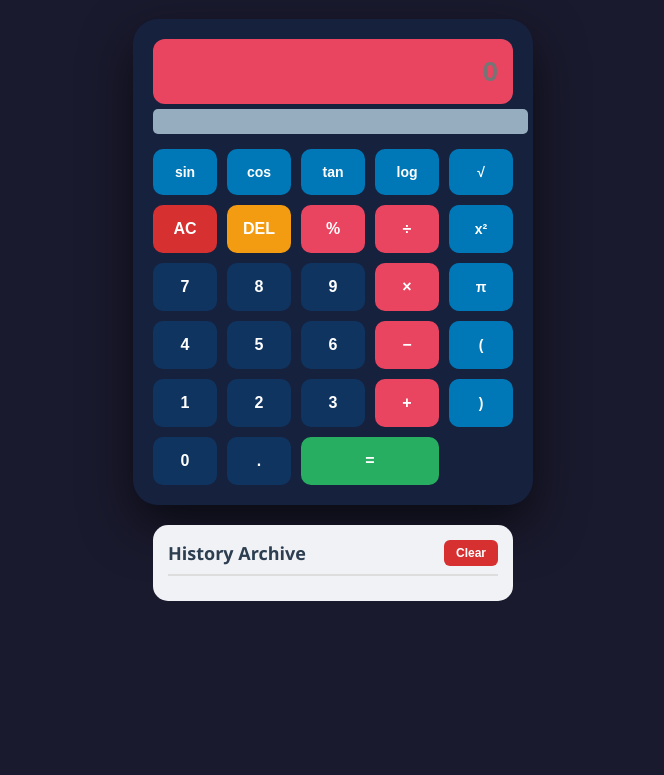
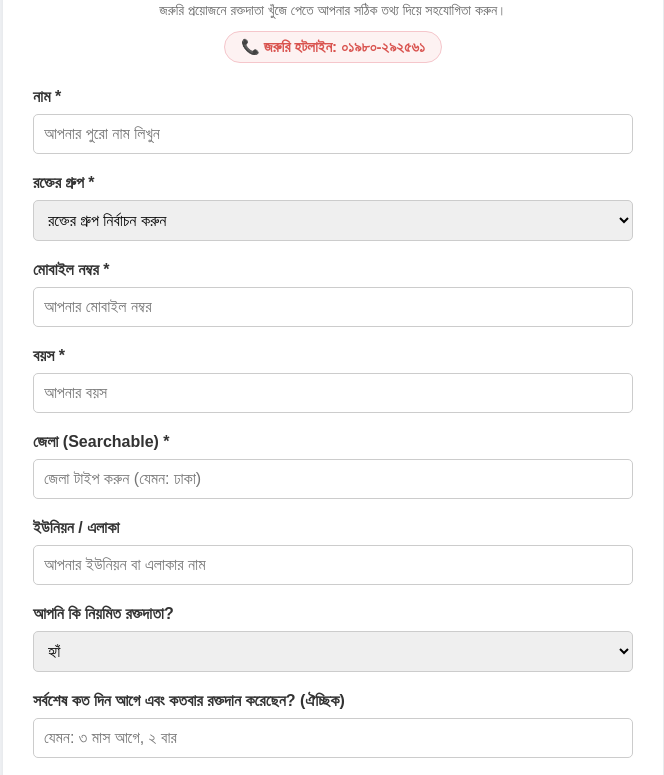
Before and after one commit to ranadevloper/rokto-dan, a plain HTML site: page index.html in a window 1280 px wide. Shown: the part 110-885 px from the top of the page, without its empty margins (307-971 px from the left). Before the commit the page ends 840 px from the top, so only its background shows below. Drawn offline with Linux system fonts and the light colour scheme.

Commit message:
Revise index.html for blood donor registration form
Updated the HTML structure and content for a blood donor registration form, including styles and form fields.

```diff
--- a/index.html
+++ b/index.html
@@ -1,196 +1,157 @@
 <!DOCTYPE html>
-<html lang="en">
+<html lang="bn">
 <head>
     <meta charset="UTF-8">
     <meta name="viewport" content="width=device-width, initial-scale=1.0">
-    <title>Rana Bhai's Pro Scientific Calculator</title>
+    <title>রক্তদাতা ও জরুরি তথ্য নিবন্ধন ফর্ম</title>
     <style>
-        body { font-family: 'Segoe UI', sans-serif; display: flex; flex-direction: column; align-items: center; justify-content: center; min-height: 100vh; background-color: #1a1a2e; margin: 0; padding: 20px; }
-        .calculator { background-color: #16213e; padding: 20px; border-radius: 25px; box-shadow: 0 20px 50px rgba(0,0,0,0.6); width: 360px; }
-
-        #display { width: 100%; height: 65px; font-size: 28px; text-align: right; margin-bottom: 5px; padding: 15px; border: none; border-radius: 12px; background: #e94560; color: white; box-sizing: border-box; font-weight: bold; }
-        #realTimeResult { width: 100%; height: 25px; font-size: 18px; text-align: right; color: #0f3460; margin-bottom: 15px; font-weight: bold; padding-right: 15px; background: #95adbe; border-radius: 5px; display: flex; align-items: center; justify-content: flex-end; }
-
-        .buttons { display: grid; grid-template-columns: repeat(5, 1fr); gap: 10px; }
-
-        button { padding: 15px 5px; font-size: 16px; border: none; border-radius: 10px; cursor: pointer; transition: 0.2s; background-color: #0f3460; color: white; font-weight: 600; }
-        button:hover { background-color: #533483; transform: translateY(-2px); }
-
-        .operator { background-color: #e94560; }
-        .sci-btn { background-color: #0077b6; font-size: 14px; }
-        .equal { background-color: #27ae60; grid-column: span 2; }
-        .clear { background-color: #d63031; }
-        .del { background-color: #f39c12; }
-
-        .history-container { width: 360px; margin-top: 20px; background: #f1f2f6; border-radius: 15px; padding: 15px; box-sizing: border-box; }
-        .history-header { display: flex; justify-content: space-between; align-items: center; border-bottom: 2px solid #ddd; padding-bottom: 8px; margin-bottom: 10px; }
-        .history-header h3 { margin: 0; font-size: 18px; color: #2c3e50; }
-        .clear-history-btn { background: #d63031; color: white; border: none; padding: 6px 12px; border-radius: 6px; cursor: pointer; font-size: 12px; }
-        #historyList { max-height: 180px; overflow-y: auto; }
-        .history-item { font-size: 14px; color: #333; padding: 8px 0; border-bottom: 1px solid #ccc; }
+        body { font-family: 'SolaimanLipi', Arial, sans-serif; background-color: #f4f6f9; margin: 0; padding: 20px; color: #333; }
+        .container { max-width: 600px; background: #fff; margin: 0 auto; padding: 30px; border-radius: 10px; box-shadow: 0 4px 10px rgba(0,0,0,0.1); }
+        h2 { text-align: center; color: #d9534f; margin-bottom: 5px; }
+        p.subtitle { text-align: center; color: #666; margin-bottom: 12px; font-size: 14px; }
+        .hotline-box { text-align: center; margin-bottom: 25px; }
+        .hotline-badge { display: inline-block; background-color: #fdf2f2; color: #d9534f; border: 1px solid #f5c6cb; padding: 6px 16px; border-radius: 20px; font-weight: bold; font-size: 15px; text-decoration: none; }
+        .hotline-badge:hover { background-color: #d9534f; color: #fff; }
+        .form-group { margin-bottom: 20px; }
+        label { display: block; margin-bottom: 8px; font-weight: bold; }
+        input, select, textarea { width: 100%; padding: 10px; border: 1px solid #ccc; border-radius: 5px; font-size: 16px; box-sizing: border-box; }
+        button { background-color: #d9534f; color: white; border: none; padding: 12px 20px; font-size: 18px; border-radius: 5px; cursor: pointer; width: 100%; font-weight: bold; }
+        button:hover { background-color: #c9302c; }
     </style>
 </head>
 <body>
 
-<div class="calculator">
-    <input type="text" id="display" placeholder="0" disabled>
-    <div id="realTimeResult"></div>
+<div class="container">
+    <h2>রক্তদাতা ও জরুরি তথ্য নিবন্ধন ফর্ম</h2>
+    <p class="subtitle">জরুরি প্রয়োজনে রক্তদাতা খুঁজে পেতে আপনার সঠিক তথ্য দিয়ে সহযোগিতা করুন।</p>
 
-    <div class="buttons">
-        <button class="sci-btn" onclick="sciCalc('sin')">sin</button>
-        <button class="sci-btn" onclick="sciCalc('cos')">cos</button>
-        <button class="sci-btn" onclick="sciCalc('tan')">tan</button>
-        <button class="sci-btn" onclick="sciCalc('log')">log</button>
-        <button class="sci-btn" onclick="sciCalc('sqrt')">√</button>
+    <div class="hotline-box">
+        <a href="tel:01980292561" class="hotline-badge">📞 জরুরি হটলাইন: ০১৯৮০-২৯২৫৬১</a>
+    </div>
 
-        <button class="clear" onclick="clearDisplay()">AC</button>
-        <button class="del" onclick="deleteLast()">DEL</button>
-        <button class="operator" onclick="addToDisplay('%')">%</button>
-        <button class="operator" onclick="addToDisplay('/')">÷</button>
-        <button class="sci-btn" onclick="sciCalc('pow')">x²</button>
+    <form id="donorForm">
+        <div class="form-group">
+            <label>নাম *</label>
+            <input type="text" name="name" required placeholder="আপনার পুরো নাম লিখুন">
+        </div>
 
-        <button onclick="addToDisplay('7')">7</button>
-        <button onclick="addToDisplay('8')">8</button>
-        <button onclick="addToDisplay('9')">9</button>
-        <button class="operator" onclick="addToDisplay('*')">×</button>
-        <button class="sci-btn" onclick="sciCalc('pi')">π</button>
+        <div class="form-group">
+            <label>রক্তের গ্রুপ *</label>
+            <select name="bloodGroup" required>
+                <option value="">রক্তের গ্রুপ নির্বাচন করুন</option>
+                <option value="A+">A+</option>
+                <option value="A-">A-</option>
+                <option value="B+">B+</option>
+                <option value="B-">B-</option>
+                <option value="O+">O+</option>
+                <option value="O-">O-</option>
+                <option value="AB+">AB+</option>
+                <option value="AB-">AB-</option>
+            </select>
+        </div>
 
-        <button onclick="addToDisplay('4')">4</button>
-        <button onclick="addToDisplay('5')">5</button>
-        <button onclick="addToDisplay('6')">6</button>
-        <button class="operator" onclick="addToDisplay('-')">−</button>
-        <button class="sci-btn" onclick="addToDisplay('(')">(</button>
+        <div class="form-group">
+            <label>মোবাইল নম্বর *</label>
+            <input type="tel" name="phone" required placeholder="আপনার মোবাইল নম্বর">
+        </div>
 
-        <button onclick="addToDisplay('1')">1</button>
-        <button onclick="addToDisplay('2')">2</button>
-        <button onclick="addToDisplay('3')">3</button>
-        <button class="operator" onclick="addToDisplay('+')">+</button>
-        <button class="sci-btn" onclick="addToDisplay(')')">)</button>
+        <div class="form-group">
+            <label>বয়স *</label>
+            <input type="number" name="age" required placeholder="আপনার বয়স">
+        </div>
 
-        <button onclick="addToDisplay('0')">0</button>
-        <button onclick="addToDisplay('.')">.</button>
-        <button class="equal" onclick="finalCalculate()">=</button>
-    </div>
+        <div class="form-group">
+            <label>জেলা (Searchable) *</label>
+            <input type="text" name="district" required placeholder="জেলা টাইপ করুন (যেমন: ঢাকা)" list="districtList">
+            <datalist id="districtList">
+                <option value="ঢাকা (Dhaka)">
+                <option value="ফরিদপুর (Faridpur)">
+                <option value="গাজীপুর (Gazipur)">
+                <option value="গোপালগঞ্জ (Gopalganj)">
+                <option value="কিশোরগঞ্জ (Kishoreganj)">
+                <option value="মাদারীপুর (Madaripur)">
+                <option value="মানিকগঞ্জ (Manikganj)">
+                <option value="মুন্সীগঞ্জ (Munshiganj)">
+                <option value="নারায়ণগঞ্জ (Narayanganj)">
+                <option value="নরসিংদী (Narsingdi)">
+                <option value="রাজবাড়ী (Rajbari)">
+                <option value="শরীয়তপুর (Shariatpur)">
+                <option value="টাঙ্গাইল (Tangail)">
+                <option value="বাগেরহাট (Bagerhat)">
+                <option value="চুয়াডাঙ্গা (Chuadanga)">
+                <option value="যশোর (Jashore)">
+                <option value="ঝিনাইদহ (Jhenaidah)">
+                <option value="খুলনা (Khulna)">
+                <option value="কুষ্টিয়া (Kushtia)">
+                <option value="মাগুরা (Magura)">
+                <option value="মেহেরপুর (Meherpur)">
+                <option value="নড়াইল (Narail)">
+                <option value="সাতক্ষীরা (Satkhira)">
+                <option value="বগুড়া (Bogura)">
+                <option value="জয়পুরহাট (Joypurhat)">
+                <option value="নওগাঁ (Naogaon)">
+                <option value="নাটোর (Natore)">
+                <option value="চাঁপাইনবাবগঞ্জ (Chapainawabganj)">
+                <option value="পাবনা (Pabna)">
+                <option value="রাজশাহী (Rajshahi)">
+                <option value="সিরাজগঞ্জ (Sirajganj)">
+                <option value="দিনাজপুর (Dinajpur)">
+                <option value="গাইবান্ধা (Gaibandha)">
+                <option value="কুড়িগ্রাম (Kurigram)">
+                <option value="লালমনিরহাট (Lalmonirhat)">
+                <option value="নীলফামারী (Nilphamari)">
+                <option value="পঞ্চগড় (Panchagarh)">
+                <option value="রংপুর (Rangpur)">
+                <option value="ঠাকুরগাঁও (Thakurgaon)">
+                <option value="বরগুনা (Barguna)">
+                <option value="বরিশাল (Barishal)">
+                <option value="ভোলা (Bhola)">
+                <option value="ঝালকাঠি (Jhalokati)">
+                <option value="পটুয়াখালী (Patuakhali)">
+                <option value="পিরোজপুর (Pirojpur)">
+                <option value="বান্দরবান (Bandarban)">
+                <option value="ব্রাহ্মণবাড়িয়া (Brahmanbaria)">
+                <option value="চাঁদপুর (Chandpur)">
+                <option value="চট্টগ্রাম (Chattogram)">
+                <option value="কুমিল্লা (Cumilla)">
+                <option value="কক্সবাজার (Cox's Bazar)">
+                <option value="ফেনী (Feni)">
+                <option value="খাগড়াছড়ি (Khagrachhari)">
+                <option value="লক্ষ্মীপুর (Lakshmipur)">
+                <option value="নোয়াখালী (Noakhali)">
+                <option value="রাঙ্গামাটি (Rangamati)">
+                <option value="হবিগঞ্জ (Habiganj)">
+                <option value="মৌলভীবাজার (Moulvibazar)">
+                <option value="সুনামগঞ্জ (Sunamganj)">
+                <option value="সিলেট (Sylhet)">
+                <option value="জামালপুর (Jamalpur)">
+                <option value="ময়মনসিংহ (Mymensingh)">
+                <option value="নেত্রকোণা (Netrokona)">
+                <option value="শেরপুর (Sherpur)">
+            </datalist>
+        </div>
+
+        <div class="form-group">
+            <label>ইউনিয়ন / এলাকা</label>
+            <input type="text" name="union" placeholder="আপনার ইউনিয়ন বা এলাকার নাম">
+        </div>
+
+        <div class="form-group">
+            <label>আপনি কি নিয়মিত রক্তদাতা?</label>
+            <select name="regularDonor">
+                <option value="হ্যাঁ">হ্যাঁ</option>
+                <option value="না">না</option>
+            </select>
+        </div>
+
+        <div class="form-group">
+            <label>সর্বশেষ কত দিন আগে এবং কতবার রক্তদান করেছেন? (ঐচ্ছিক)</label>
+            <input type="text" name="donationHistory" placeholder="যেমন: ৩ মাস আগে, ২ বার">
+        </div>
+
+        <button type="submit">নিবন্ধন করুন</button>
+    </form>
 </div>
-
-<div class="history-container">
-    <div class="history-header">
-        <h3>History Archive</h3>
-        <button class="clear-history-btn" onclick="clearHistory()">Clear</button>
-    </div>
-    <div id="historyList"></div>
-</div>
-
-<script>
-    let display = document.getElementById('display');
-    let realTimeResult = document.getElementById('realTimeResult');
-    let historyList = document.getElementById('historyList');
-
-    window.onload = function() {
-        let savedHistory = JSON.parse(localStorage.getItem('calcHistory')) || [];
-        savedHistory.forEach(item => renderHistoryItem(item));
-    };
-
-    function addToDisplay(value) {
-        display.value += value;
-        updateRealTime();
-    }
-
-    function clearDisplay() {
-        display.value = '';
-        realTimeResult.innerText = '';
-    }
-
-    function deleteLast() {
-        display.value = display.value.slice(0, -1);
-        updateRealTime();
-    }
-
-    // সায়েন্টিফিক ফাংশনাল লজিক
-    function sciCalc(type) {
-        if (display.value === "" && type !== 'pi') return;
-
-        let val = parseFloat(display.value);
-        let res = 0;
-
-        switch(type) {
-            case 'sin': res = Math.sin(val * Math.PI / 180); break; // Degrees
-            case 'cos': res = Math.cos(val * Math.PI / 180); break;
-            case 'tan': res = Math.tan(val * Math.PI / 180); break;
-            case 'log': res = Math.log10(val); break;
-            case 'sqrt': res = Math.sqrt(val); break;
-            case 'pow': res = Math.pow(val, 2); break;
-            case 'pi': addToDisplay(Math.PI.toFixed(4)); return;
-        }
-        display.value = res;
-        updateRealTime();
-    }
-
-    // আপনার কাস্টম পার্সেন্টেজ লজিক
-    function parseExpression(expr) {
-        if (expr.includes('%')) {
-            let parts = expr.split('%');
-            if (parts.length === 2 && parts[1] !== "") {
-                return "(" + parts[0] + "*" + parts[1] + ")/100";
-            }
-        }
-        return expr;
-    }
-
-    function updateRealTime() {
-        try {
-            let expression = display.value;
-            if (expression === "" || expression.endsWith('%')) {
-                realTimeResult.innerText = "";
-                return;
-            }
-            let result = eval(parseExpression(expression));
-            if (result !== undefined) {
-                realTimeResult.innerText = "= " + result;
-            }
-        } catch (e) {
-            realTimeResult.innerText = "";
-        }
-    }
-
-    function finalCalculate() {
-        try {
-            let expression = display.value;
-            if (expression === "") return;
-
-            let result = eval(parseExpression(expression));
-            let historyData = expression + " = " + result;
-
-            saveToLocalStorage(historyData);
-            renderHistoryItem(historyData, true);
-
-            display.value = result;
-            realTimeResult.innerText = "";
-        } catch (error) {
-            display.value = "Error";
-        }
-    }
-
-    function renderHistoryItem(data, isNew = false) {
-        let newItem = document.createElement('div');
-        newItem.className = 'history-item';
-        let parts = data.split('=');
-        newItem.innerHTML = parts[0] + " = <b>" + parts[1] + "</b>";
-        if (isNew) historyList.prepend(newItem);
-        else historyList.appendChild(newItem);
-    }
-
-    function saveToLocalStorage(data) {
-        let savedHistory = JSON.parse(localStorage.getItem('calcHistory')) || [];
-        savedHistory.unshift(data);
-        localStorage.setItem('calcHistory', JSON.stringify(savedHistory));
-    }
-
-    function clearHistory() {
-        localStorage.removeItem('calcHistory');
-        historyList.innerHTML = "";
-    }
-</script>
 
 </body>
 </html>
```
